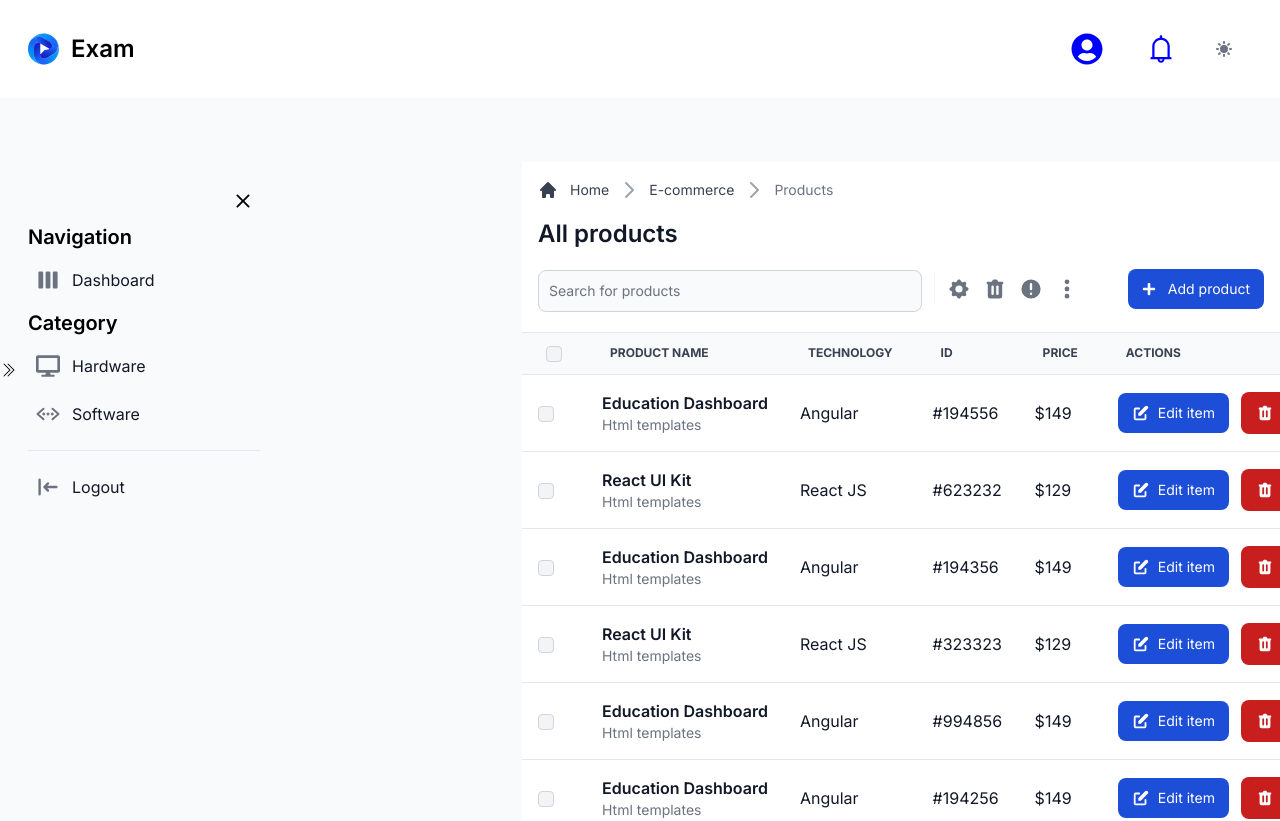
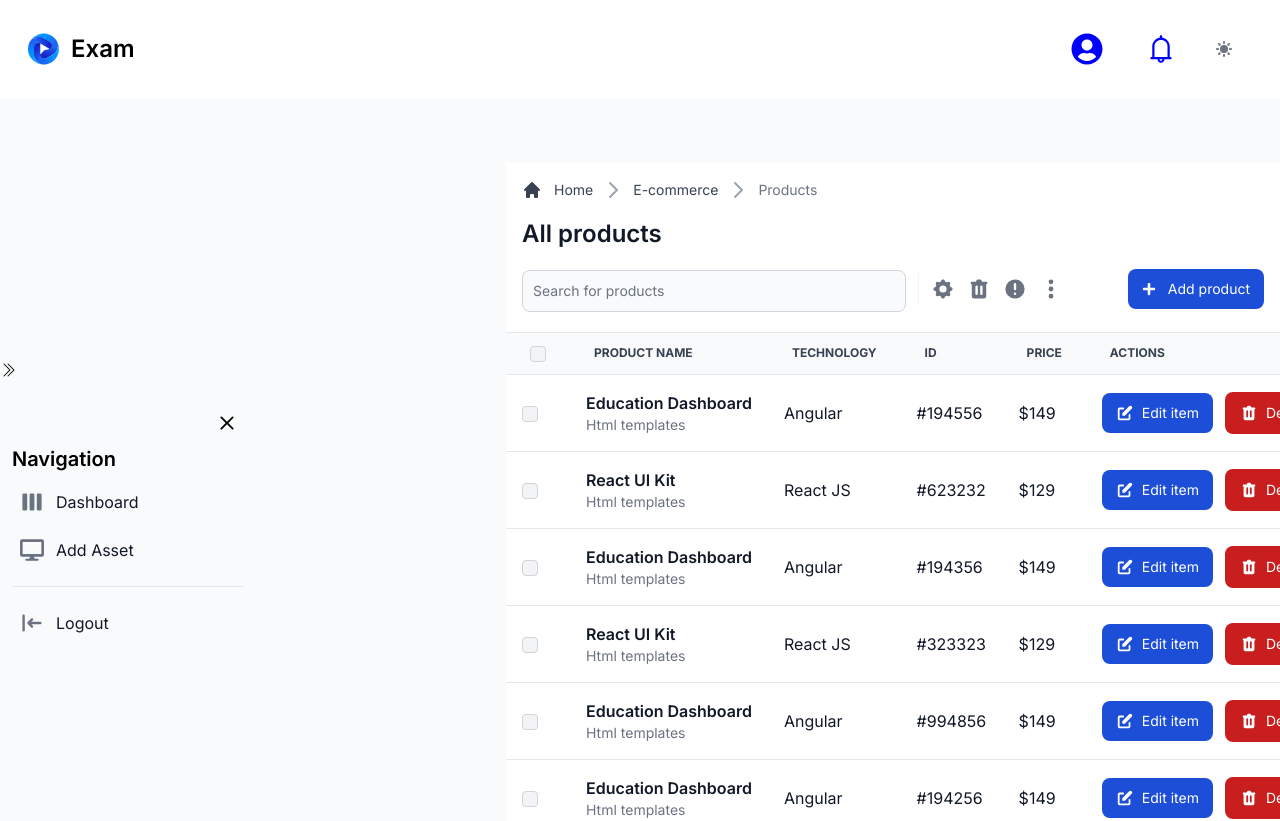
Before and after one commit to getwithashish/ExAM, a React (Vite) app in the folder exam_frontend/: page /e-commerce/products in a window 1280 px wide. Shown: the top 821 px of the page. Built offline with nearby package versions, Linux system fonts and the light colour scheme.

Commit message:
included handler,types in sidebar file

```diff
--- a/exam_frontend/src/components/Assign/Assignment.module.css
+++ b/exam_frontend/src/components/Assign/Assignment.module.css
@@ -1,6 +1,6 @@
 .square-box {
     width: 200px;
-    height: 100px;
+    height: 200px;
     border: 1px solid #ccc;
     padding: 20px;
     box-sizing: border-box;
--- a/exam_frontend/src/components/Assign/Assignment.tsx
+++ b/exam_frontend/src/components/Assign/Assignment.tsx
@@ -1,10 +1,11 @@
+//src/components/Assign/Assignment.tsx
 
 import styles from './Assignment.module.css'
 
 export const Assignment = () => {
   return (
     <div className={styles['square-box']}>
-
+        <div>Selected asset name </div>
         <input type='text' name={"employee"} className={styles['search-input']} placeholder='employee id'/>
 
         <button className={styles['assign-button']}>
--- /dev/null
+++ b/exam_frontend/src/components/sidebar/SidebarHandler.tsx
@@ -0,0 +1,43 @@
+//src/components/sidebar/SidebarHandler.tsx
+
+import { useState, useEffect } from 'react';
+import ExamSidebar from './sidebar';
+
+export const SidebarHandler = () => {
+  const [isSidebarVisible, setIsSidebarVisible] = useState<boolean>(true);
+  const [isClicked, setIsClicked] = useState<boolean>(false);
+
+  const handleResize = () => {
+    const isMobile: boolean = window.innerWidth <= 768;
+    setIsSidebarVisible(!isMobile);
+    setIsClicked(!isMobile);
+  };
+
+  useEffect(() => {
+    window.addEventListener('resize', handleResize);
+    return () => {
+      window.removeEventListener('resize', handleResize);
+    };
+  }, []);
+
+  const closeSidebar = () => {
+    setIsSidebarVisible(false);
+    setIsClicked(false);
+  };
+
+  const openSidebar = () => {
+    console.log("clicked");
+    setIsClicked(true);
+  };
+
+  return (
+    <div>
+      <ExamSidebar
+        isSidebarVisible={isSidebarVisible}
+        isClicked={isClicked}
+        openSidebar={openSidebar}
+        closeSidebar={closeSidebar}
+      />
+    </div>
+  );
+};
--- a/exam_frontend/src/components/sidebar/sidebar.module.css
+++ b/exam_frontend/src/components/sidebar/sidebar.module.css
@@ -1,3 +1,4 @@
+/* src/components/sidebar/sidebar.module.css */
 .Heading{
     font-size: 20px;
     font-weight: 600;
--- a/exam_frontend/src/components/sidebar/sidebar.tsx
+++ b/exam_frontend/src/components/sidebar/sidebar.tsx
@@ -1,75 +1,45 @@
 
-import { useState, useEffect } from 'react';
+//src/components/sidebar/sidebar.tsx
+
+import React from 'react';
 import { Sidebar } from 'flowbite-react';
 import { HiLogin, HiViewBoards } from 'react-icons/hi';
 import { FaDesktop } from 'react-icons/fa';
 import { IoCodeWorking } from 'react-icons/io5';
+import { BsX ,BsChevronDoubleRight} from 'react-icons/bs';
 import styles from './sidebar.module.css';
-import { BsChevronDoubleRight , BsX } from 'react-icons/bs';
-
-const ExamSidebar = () => {
-
-  const [isSidebarVisible, setIsSidebarVisible] = useState(true);
-  const [isClicked,setIsClicked] = useState(false)
+import { ExamSidebarProps } from './types';
 
 
-  const handleResize = () => {
-    const isMobile = window.innerWidth <= 768
-    setIsSidebarVisible(!isMobile)
-    setIsClicked(!isMobile)
-
+const ExamSidebar: React.FC<ExamSidebarProps> = ({ isSidebarVisible, isClicked, openSidebar, closeSidebar }) => {
+  const handleLogout = () => {
+    // Logic for handling logout
+    console.log('Logout clicked');
   };
-
-
-  useEffect(() => {
-    window.addEventListener('resize', handleResize);
-    return () => {
-      window.removeEventListener('resize', handleResize);
-    };
-  }, []); // Empty dependency array ensures this effect runs only once during mount and cleans up on unmount
-
-
-  const closeSidebar = ()=>{
-    setIsSidebarVisible(false)
-    setIsClicked(false)
-  }
-
-  const openSidebar =()=>{
-    console.log("clicked")
-    setIsClicked(true)
-  }
 
   return (
     <>
-
-       <button className={styles['arrowButton']} onClick={()=>openSidebar()} >
-        <BsChevronDoubleRight></BsChevronDoubleRight>
-       </button>
+      <button className={styles['arrowButton']} onClick={openSidebar}>
+      <BsChevronDoubleRight></BsChevronDoubleRight>
+      </button>
       <div className={` ${isClicked ? styles['open'] : isSidebarVisible ? styles['sidebar'] : styles['hidden']}`}>
         <Sidebar aria-label="Sidebar with multi-level dropdown example">
           <div className="flex h-full flex-col justify-between py-2">
             <div>
-              <button className={styles['closeButton']} onClick={()=>closeSidebar()}>
-                <BsX></BsX>
+              <button className={styles['closeButton']} onClick={closeSidebar}>
+                <BsX />
               </button>
               <Sidebar.Items>
                 <Sidebar.ItemGroup>
-                <div>
-                 <h2 className={`${styles['Heading']} dark:text-white`}>Navigation</h2>
-                </div>
+                  <div>
+                    <h2 className={`${styles['Heading']} dark:text-white`}>Navigation</h2>
+                  </div>
                   <Sidebar.Item icon={HiViewBoards} className={styles['scaleup']}>Dashboard</Sidebar.Item>
-
-                  <div >
-                    <h2 className={`${styles['Heading']} dark:text-white`} >Category</h2>
-                  </div>
-
-                  <Sidebar.Item icon={FaDesktop} className={styles['scaleup']}>Hardware</Sidebar.Item>
-
-                  <Sidebar.Item icon={IoCodeWorking} className={styles['scaleup']}>Software</Sidebar.Item>
+                  <Sidebar.Item icon={FaDesktop} className={styles['scaleup']}>Add Asset</Sidebar.Item>
                 </Sidebar.ItemGroup>
 
                 <Sidebar.ItemGroup>
-                  <Sidebar.Item icon={HiLogin} className={styles['scaleup']}>Logout</Sidebar.Item>
+                  <Sidebar.Item icon={HiLogin} className={styles['scaleup']} onClick={handleLogout}>Logout</Sidebar.Item>
                 </Sidebar.ItemGroup>
               </Sidebar.Items>
             </div>
--- /dev/null
+++ b/exam_frontend/src/components/sidebar/types/index.ts
@@ -0,0 +1,8 @@
+//src/components/sidebar/types/index.ts
+
+ export interface ExamSidebarProps {
+    isSidebarVisible: boolean;
+    isClicked: boolean;
+    openSidebar: () => void;
+    closeSidebar: () => void;
+  }
--- a/exam_frontend/src/layouts/navbar-sidebar.tsx
+++ b/exam_frontend/src/layouts/navbar-sidebar.tsx
@@ -1,7 +1,8 @@
+//src/layouts/navbar-sidebar.tsx
 
 import type { FC, PropsWithChildren } from "react";
 import Navbar from "../components/navbar";
-import Sidebar from "../components/sidebar/sidebar";
+import { SidebarHandler } from "../components/sidebar/SidebarHandler";
 
 interface NavbarSidebarLayoutProps {
   isFooter?: boolean;
@@ -13,7 +14,7 @@ const NavbarSidebarLayout: FC<PropsWithChildren<NavbarSidebarLayoutProps>> =
       <>
         <Navbar />
         <div className="flex items-start pt-16">
-          <Sidebar />
+          <SidebarHandler />
           <MainContent isFooter={isFooter}>{children}</MainContent>
         </div>
       </>
```
